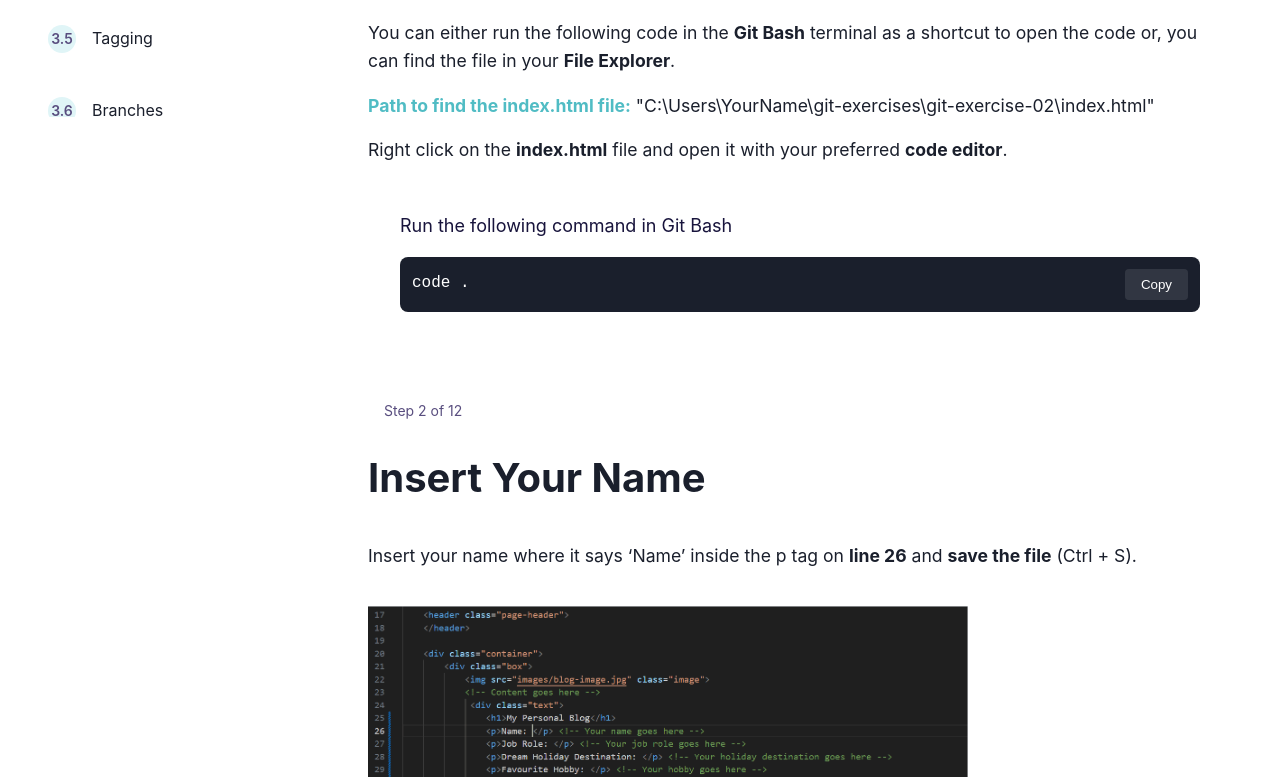
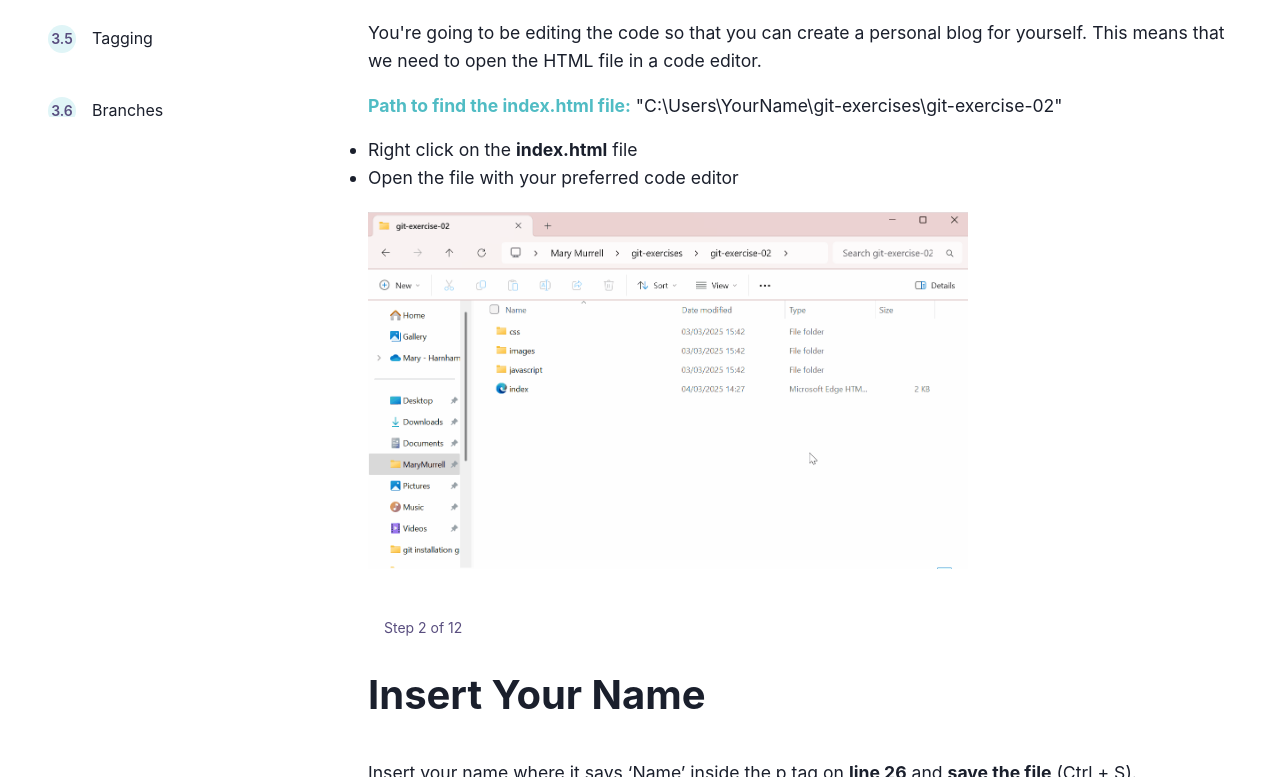
Before and after one commit to rockborne-git-training/git-github-website, a plain HTML site: page exercise-3.4.html in a window 1280 px wide. Shown: the part 697-1474 px from the top of the page. Drawn offline with Linux system fonts and the light colour scheme.

Commit message:
Removed opening code editor code

```diff
--- a/exercise-3.4.html
+++ b/exercise-3.4.html
@@ -66,22 +66,20 @@
 
 
 
+
             <div class="exercise-step" id="init">
                 <span class="step-indicator">Step 1 of 12</span>
-                <h2>Open the index.html File</h2>
-                <p>You can either run the following code in the <b>Git Bash</b> terminal as a shortcut to open the code or, you can find the file in your <b>File Explorer</b>.</p>
-                <p><b><span style="color: #50bcc4;">Path to find the index.html file:</span></b> "C:\Users\YourName\git-exercises\git-exercise-02\index.html"</p>
-                <p>Right click on the <b>index.html</b> file and open it with your preferred <b>code editor</b>.</p>
+                <h2>Opening the Files in a Code Editor</h2>
+                <p>You're going to be editing the code so that you can create a personal blog for yourself. This means that we need to open the HTML file in a code editor.</p>
+                <p><b><span style="color: #50bcc4;">Path to find the index.html file:</span></b> "C:\Users\YourName\git-exercises\git-exercise-02"</p>
+                <ul>
+                    <li>Right click on the <b>index.html</b> file</li>
+                    <li>Open the file with your preferred code editor</li>
+                </ul>
+                <div class="image-container">
+                    <img class="git_gif" src="images/open_vs.gif">
+                </div>
 
-                <div class="content-card">
-                    <div class="step-content">
-                        <p>Run the following command in Git Bash</p>
-                        <div class="command-block">
-                            <code>code .</code>
-                            <button class="copy-btn">Copy</button>
-                        </div>
-                    </div>
-                </div>
 
             <div class="exercise-step" id="init">
             <span class="step-indicator">Step 2 of 12</span>
```
Also changed, not shown: exercise-3.2.html (+3 -19 lines), images/open_vs.gif (added).
